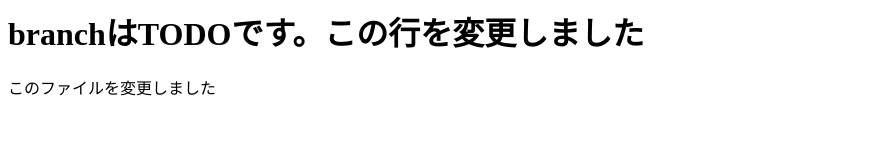
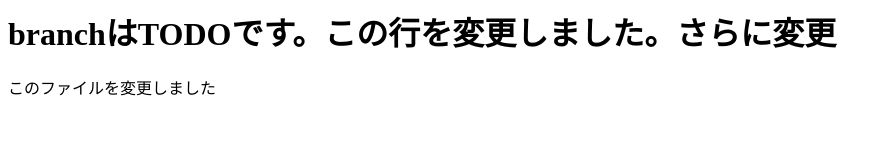
Before and after one commit to shin-ito0306/try-git, a plain HTML site: page index.html in a window 1280 px wide. Shown: the whole page, without its empty margins (0-891 px from the left). Drawn offline with Linux system fonts and the light colour scheme.

Commit message:
さらに変更

```diff
--- a/index.html
+++ b/index.html
@@ -1,2 +1,2 @@
-<h1>branchはTODOです。この行を変更しました</h1>
+<h1>branchはTODOです。この行を変更しました。さらに変更</h1>
 <p>このファイルを変更しました</p>
```
